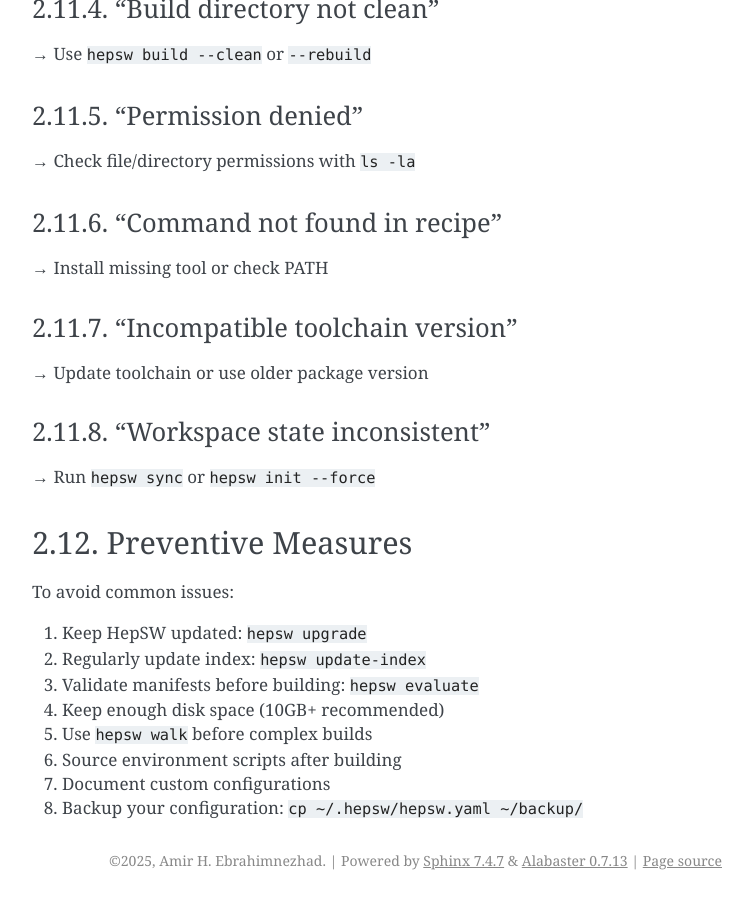
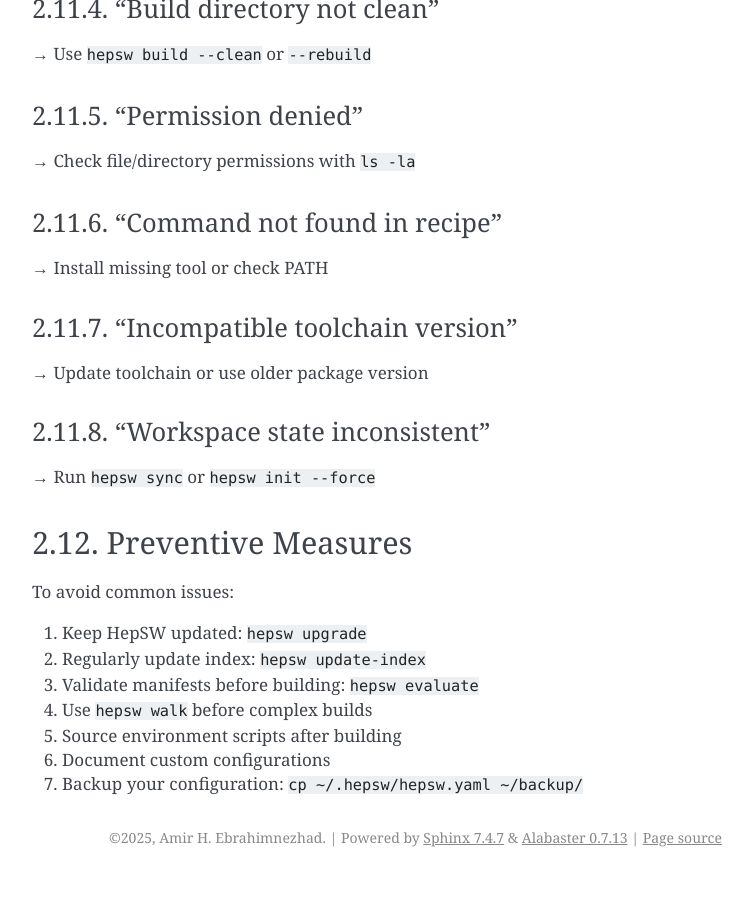
Before and after one commit to thisismeamir/hepsw, a Sphinx documentation site: the page built from docs/source/07-troubleshooting/index.md, in a window 1280 px wide and 900 px high, scrolled down 12933 px. Shown: the whole window, without its empty margins (388-1141 px from the left). Built offline with Sphinx 7.4.7, drawn with Linux system fonts in a browser that asks for light colours; pages that are not in the unit, such as notebooks, are missing from menus; after the commit the page ends 13810 px from its top, so only the background shows below that.

Commit message:
[implementation] stash

```diff
--- a/docs/source/07-troubleshooting/index.md
+++ b/docs/source/07-troubleshooting/index.md
@@ -614,8 +614,7 @@ To avoid common issues:
 1. Keep HepSW updated: `hepsw upgrade`
 2. Regularly update index: `hepsw update-index`
 3. Validate manifests before building: `hepsw evaluate`
-4. Keep enough disk space (10GB+ recommended)
-5. Use `hepsw walk` before complex builds
-6. Source environment scripts after building
-7. Document custom configurations
-8. Backup your configuration: `cp ~/.hepsw/hepsw.yaml ~/backup/`
+4. Use `hepsw walk` before complex builds
+5. Source environment scripts after building
+6. Document custom configurations
+7. Backup your configuration: `cp ~/.hepsw/hepsw.yaml ~/backup/`
```
